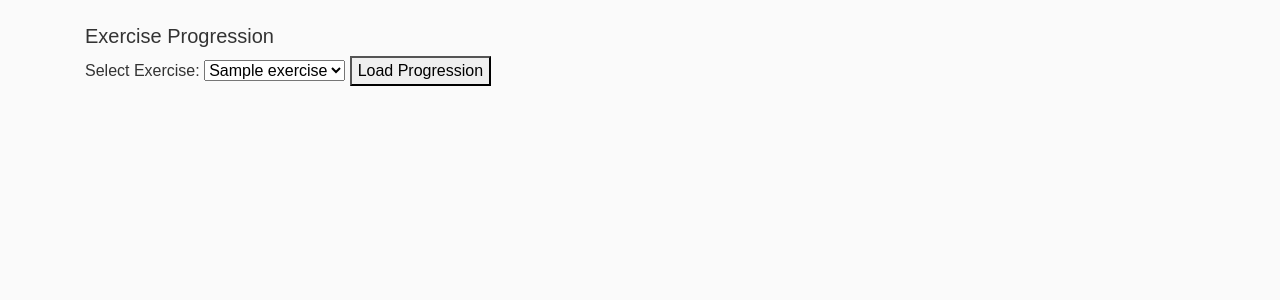
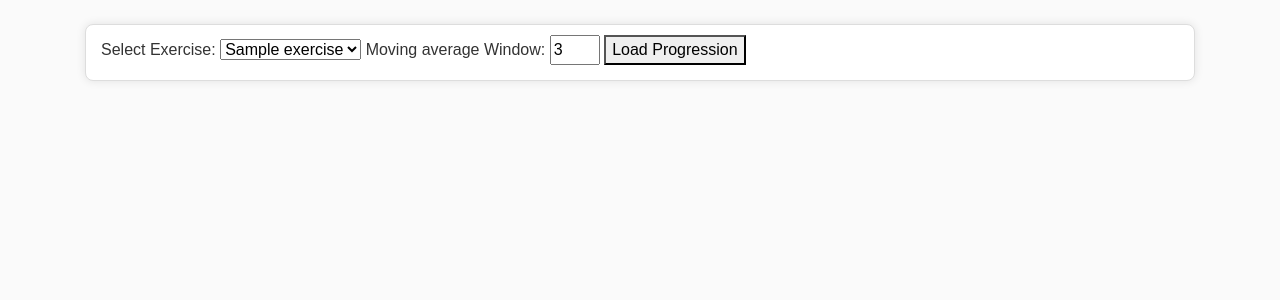
Before and after one commit to chavias/FitnessTracker, a Flask app: page /statistics/progression in a window 1280 px wide. Shown: the part 56-356 px from the top of the page. Run offline with Flask 3, Linux system fonts and the light colour scheme; tables that the repository leaves empty hold one stand-in row (values such as "Sample post"); some libraries are stand-ins or nearby versions.

Commit message:
add progression plots in statistic blueprint

```diff
--- a/fitnesstracker/templates/statistics/progression.html
+++ b/fitnesstracker/templates/statistics/progression.html
@@ -2,18 +2,24 @@
 
 {% block content %}
 
-<h2>Exercise Progression</h2>
+<div class="content-section">
 
+<div>
 <label for="exercise">Select Exercise:</label>
 <select id="exercise"></select>
+<label for="window">Moving average Window:</label>
+<input type="number" id="window" value="3" min="1" style="width: 50px;">
+<button onclick="updateChart()">Load Progression</button>
+</div>
 
-<button onclick="updateChart()">Load Progression</button>
+    <div id="plot_progression"></div>  <!-- First plot: Weight & Reps -->
 
-<div id="plot"></div>
+    <div id="plot_volume"></div>       <!-- Second plot: Volume -->
+</div>
 
     <script src="https://cdn.plot.ly/plotly-latest.min.js"></script>
     <script>
-    document.addEventListener("DOMContentLoaded", function () {
+        document.addEventListener("DOMContentLoaded", function() {
             fetch('/statistics/api/exercises')
                 .then(response => response.json())
                 .then(exercises => {
@@ -30,43 +36,90 @@
 
         function updateChart() {
             let exercise = document.getElementById("exercise").value;
-        fetch(`/statistics/api/progression?exercise=${exercise}`)
+            let windowSize = document.getElementById("window").value;
+
+            fetch(`/statistics/api/progression?exercise=${exercise}&window=${windowSize}`)
                 .then(response => response.json())
                 .then(data => {
                     if (data.error) {
-                    document.getElementById("plot").innerHTML = `<p>${data.error}</p>`;
+                        document.getElementById("plot_progression").innerHTML = `<p>${data.error}</p>`;
+                        document.getElementById("plot_volume").innerHTML = "";
                         return;
                     }
 
                     let dates = data.map(d => d.Date);
                     let weights = data.map(d => d.Weight);
                     let reps = data.map(d => d.Repetitions);
+                    let volumes = data.map(d => d.Volume);
+                    let weightsMA = data.map(d => d.Weight_MA);
+                    let repsMA = data.map(d => d.Repetitions_MA);
 
+                    // First plot: Weight & Repetitions
                     let weightTrace = {
                         x: dates,
                         y: weights,
                         type: 'scatter',
                         mode: 'lines+markers',
-                    name: 'Weight (kg)'
+                        name: 'Weight (kg)',
+                        line: { color: 'blue' }
+                    };
+
+                    let weightMATrace = {
+                        x: dates,
+                        y: weightsMA,
+                        type: 'scatter',
+                        mode: 'lines',
+                        name: `Weight MA (Window=${windowSize})`,
+                        line: { color: 'blue', dash: 'dash' }
                     };
 
                     let repsTrace = {
                         x: dates,
                         y: reps,
-                    type: 'bar',
-                    name: 'Repetitions'
+                        type: 'scatter',
+                        mode: 'lines+markers',
+                        name: 'Repetitions',
+                        line: { color: 'red' }
                     };
 
-                let layout = {
+                    let repsMATrace = {
+                        x: dates,
+                        y: repsMA,
+                        type: 'scatter',
+                        mode: 'lines',
+                        name: `Reps MA (Window=${windowSize})`,
+                        line: { color: 'red', dash: 'dash' }
+                    };
+
+                    let layout1 = {
                         title: `Progression for ${exercise}`,
                         xaxis: { title: "Date" },
                         yaxis: { title: "Weight (kg) / Reps" }
                     };
 
-                Plotly.newPlot('plot', [weightTrace, repsTrace], layout);
+                    Plotly.newPlot('plot_progression', [weightTrace, weightMATrace, repsTrace, repsMATrace], layout1);
+
+                    // Second plot: Volume
+                    let volumeTrace = {
+                        x: dates,
+                        y: volumes,
+                        type: 'bar',
+                        name: 'Volume (Weight × Reps)',
+                        marker: { color: 'rgba(50,171,96,0.6)' }
+                    };
+
+                    let layout2 = {
+                        title: `Training Volume for ${exercise}`,
+                        xaxis: { title: "Date" },
+                        yaxis: { title: "Volume (Weight × Reps)" }
+                    };
+
+                    Plotly.newPlot('plot_volume', [volumeTrace], layout2);
                 })
                 .catch(error => console.error("Error fetching data:", error));
         }
     </script>
 
+
+
 {% endblock %}
--- a/fitnesstracker/workout_statistics/routes.py
+++ b/fitnesstracker/workout_statistics/routes.py
@@ -13,15 +13,17 @@ def progression():
     return render_template('statistics/progression.html')
 
 
+
 @statistics_bp.route('/api/progression', methods=['GET'])
 def progression_api():
     """Fetch workout progression data and return JSON for Plotly"""
     exercise_name = request.args.get('exercise', '')
+    window_size = int(request.args.get('window', 3))  # Get MA window from request, default=3
 
     if not exercise_name:
         return jsonify({"error": "No exercise provided"}), 400
 
-    # Efficient query to fetch relevant exercise details with session dates
+    # Fetch relevant exercise details
     exercises = (
         db.session.query(
             ExerciseDetails.weight,
@@ -35,15 +37,22 @@ def progression_api():
         .all()
     )
 
-    # If no data, return a 404 error
     if not exercises:
         return jsonify({"error": "No data found"}), 404
 
-    # Convert results into a Pandas DataFrame
+    # Convert to Pandas DataFrame
     df = pd.DataFrame(exercises, columns=["Weight", "Repetitions", "Date"])
-    df["Date"] = df["Date"].astype(str)  # Convert datetime to string for JSON serialization
+    df["Date"] = df["Date"].astype(str)  # Convert datetime to string
+    df["Volume"] = df["Weight"] * df["Repetitions"]  # Compute training volume
+
+    # Compute Moving Averages (Rolling Mean)
+    df["Weight_MA"] = df["Weight"].rolling(window=window_size, min_periods=1).mean()
+    df["Repetitions_MA"] = df["Repetitions"].rolling(window=window_size, min_periods=1).mean()
 
     return jsonify(df.to_dict(orient="records"))
+
+
+
 
 
 @statistics_bp.route('/api/exercises', methods=['GET'])
```
Lines whose indentation alone changed are shown as unchanged.
